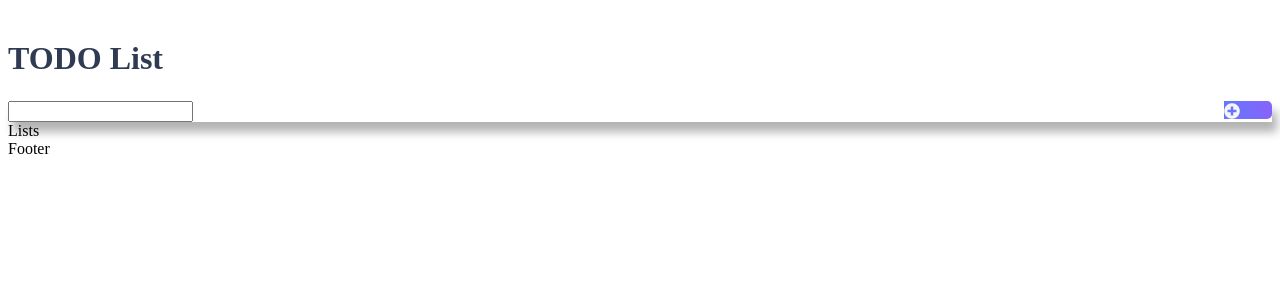
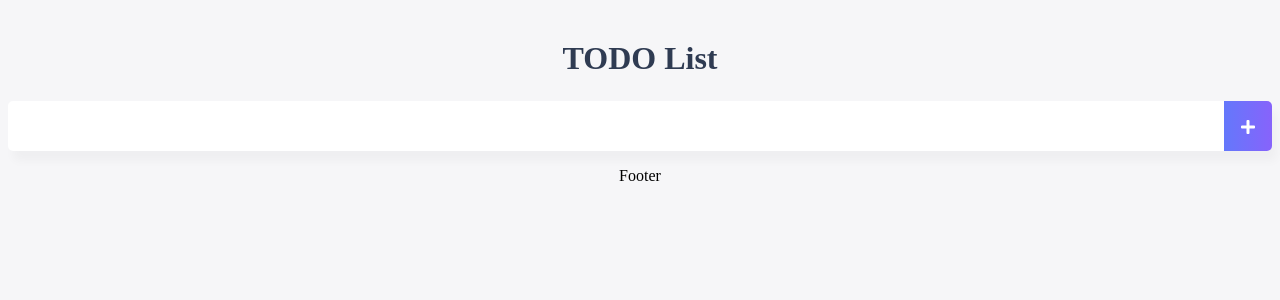
Before and after one commit to project401ho/vue-todo, a Vue app: page / in a window 1280 px wide. Shown: the top 300 px of the page. Built offline with nearby package versions, Linux system fonts and the light colour scheme.

Commit message:
Second Day
fixed UIs
Added functions of add, delete and checkmarks

```diff
--- a/src/App.vue
+++ b/src/App.vue
@@ -1,5 +1,5 @@
 <template>
-  <div id="id">
+  <div id="app">
     <TodoHeader></TodoHeader>
     <TodoInput></TodoInput>
     <TodoList></TodoList>
@@ -8,36 +8,34 @@
 </template>
 
 <script>
-import TodoHeader from "./components/TodoHeader.vue";
-import TodoInput from "./components/TodoInput.vue";
-import TodoList from "./components/TodoList.vue";
-import TodoFooter from "./components/TodoFooter.vue";
-
+import TodoHeader from './components/TodoHeader.vue'
+import TodoInput from './components/TodoInput.vue'
+import TodoList from './components/TodoList.vue'
+import TodoFooter from './components/TodoFooter.vue'
 export default {
-  components:{
-    "TodoHeader": TodoHeader,
-    "TodoInput": TodoInput,
-    "TodoList": TodoList,
-    "TodoFooter":TodoFooter
+  components: {
+    TodoHeader: TodoHeader,
+    TodoInput: TodoInput,
+    TodoList: TodoList,
+    TodoFooter: TodoFooter
   }
 }
 </script>
 
-<style scoped>
-  body{
+<style>
+body {
   text-align: center;
-    background-color: #f1f1f1;
+  background-color: #F6F6F8;
 }
-  input{
+input {
   border-style: groove;
-    width: 200px;
-
+  width: 80%;
+  height: 80%;
 }
-  button{
+button {
   border-style: groove;
 }
-  .shadow{
-    box-shadow: 5px 10px 10px rgba(0,0,0,0.3);
+.shadow {
+  box-shadow: 5px 10px 10px rgba(0, 0, 0, 0.03)
 }
-
 </style>
--- a/src/components/TodoInput.vue
+++ b/src/components/TodoInput.vue
@@ -1,9 +1,9 @@
 <template>
-  <div class="imputBox shadow">
-      <input type="text" v-model="newTodoItem">
-      <span class="addContainer">
-        <i class="fas fa-plus-circle addBtn" v-on:click="addTodo"></i>
-      </span>
+  <div class="inputBox shadow">
+    <input type="text" v-model="newTodoItem" v-on:keyup.enter="addTodo">
+    <span class="addContainer" v-on:click="addTodo">
+      <i class="addBtn fas fa-plus" aria-hidden="true"></i>
+    </span>
   </div>
 </template>
 
@@ -16,8 +16,11 @@ export default {
   },
   methods:{
     addTodo:  function(){
-      localStorage.setItem(this.newTodoItem, this.newTodoItem)
-      this.clearInput();
+      if(this.newTodoItem !== ""){
+        let obj = {completed: false, item: this.newTodoItem}
+        localStorage.setItem(this.newTodoItem, JSON.stringify(obj))
+        this.clearInput();
+      }
     },
     clearInput:function(){
       this.newTodoItem = "";
@@ -27,17 +30,22 @@ export default {
 </script>
 
 <style scoped>
+    input:focus {
+    outline: none;
+  }
 
   .inputBox {
-    background: whitesmoke;
+    background: white;
     height: 50px;
     line-height: 50px;
     border-radius: 5px;
   }
+
   .inputBox input {
     border-style: none;
     font-size: 0.9rem;
   }
+
   .addContainer{
     float: right;
     background: linear-gradient(to right, #6478FB, #8763Fb);
@@ -45,8 +53,9 @@ export default {
     width: 3rem;
     border-radius: 0 5px 5px 0;
   }
+
   .addBtn{
-    color: whitesmoke;
+    color: white;
     vertical-align: middle;
   }
 </style>
--- a/src/components/TodoList.vue
+++ b/src/components/TodoList.vue
@@ -1,15 +1,80 @@
 <template>
   <div>
-      Lists
+      <ul>
+        <li v-bind:key="item.item" v-for="(item,index) in todoItems" class="shadow">
+          <i class=" checkBtn far fa-check-square" v-bind:class="{checkBtnCompleted: item.completed}" v-on:click="toggleComplete(item, index)"></i>
+          <span v-bind:class="{textCompleted: item.completed}">{{item.item}}</span>
+          <span class='removeBtn' v-on:click="removeTodo(item, index)">
+            <i class="fas fa-trash"></i>
+          </span>
+        </li>
+      </ul>
   </div>
 </template>
 
 <script>
 export default {
+  data: function(){
+    return{
+      todoItems: []
+    }
+  },
+  created: function(){
+    if (localStorage.length > 0){
+      for(let i = 0; i < localStorage.length; i++){
+        if(localStorage.key(i) !== 'loglevel:webpack-dev-server'){
+
+          this.todoItems.push(JSON.parse(localStorage.getItem(localStorage.key(i))))
+        }
+      }
+    }
+  },
+  methods: {
+    removeTodo : function(item, index){
+      this.todoItems.splice(index,1);
+      localStorage.removeItem(item.item)
+
+    },
+    toggleComplete: function(item){
+      item.completed = !item.completed;
+      localStorage.setItem(item.item, JSON.stringify(item));
+    }
+  }
 
 }
 </script>
 
-<style>
-
+<style scoped>
+ul {
+  list-style-type: none;
+  padding-left: 0px;
+  margin-top: 0;
+  text-align: left;
+}
+li {
+  display: flex;
+  min-height: 50px;
+  height: 50px;
+  line-height: 50px;
+  margin: 0.5rem 0;
+  padding: 0 0.9rem;
+  background: white;
+  border-radius: 5px;
+}
+.checkBtn {
+  line-height: 45px;
+  color: #62acde;
+  margin-right: 5px;
+}
+.checkBtnCompleted {
+  color: #b3adad;
+}
+.textCompleted {
+  text-decoration: line-through;
+  color: #b3adad;
+}
+.removeBtn {
+  margin-left: auto;
+  color: #de4343;
+}
 </style>
```
Lines whose indentation alone changed are shown as unchanged.
